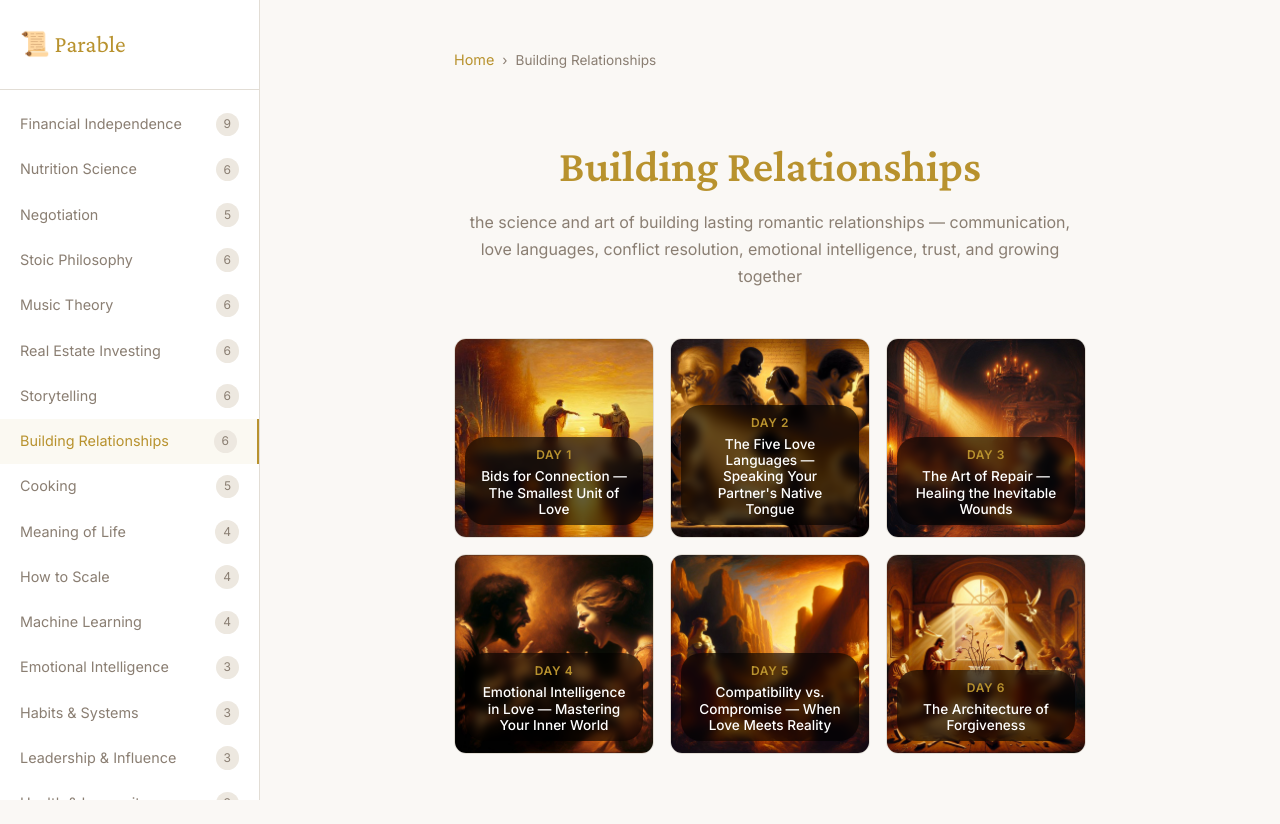
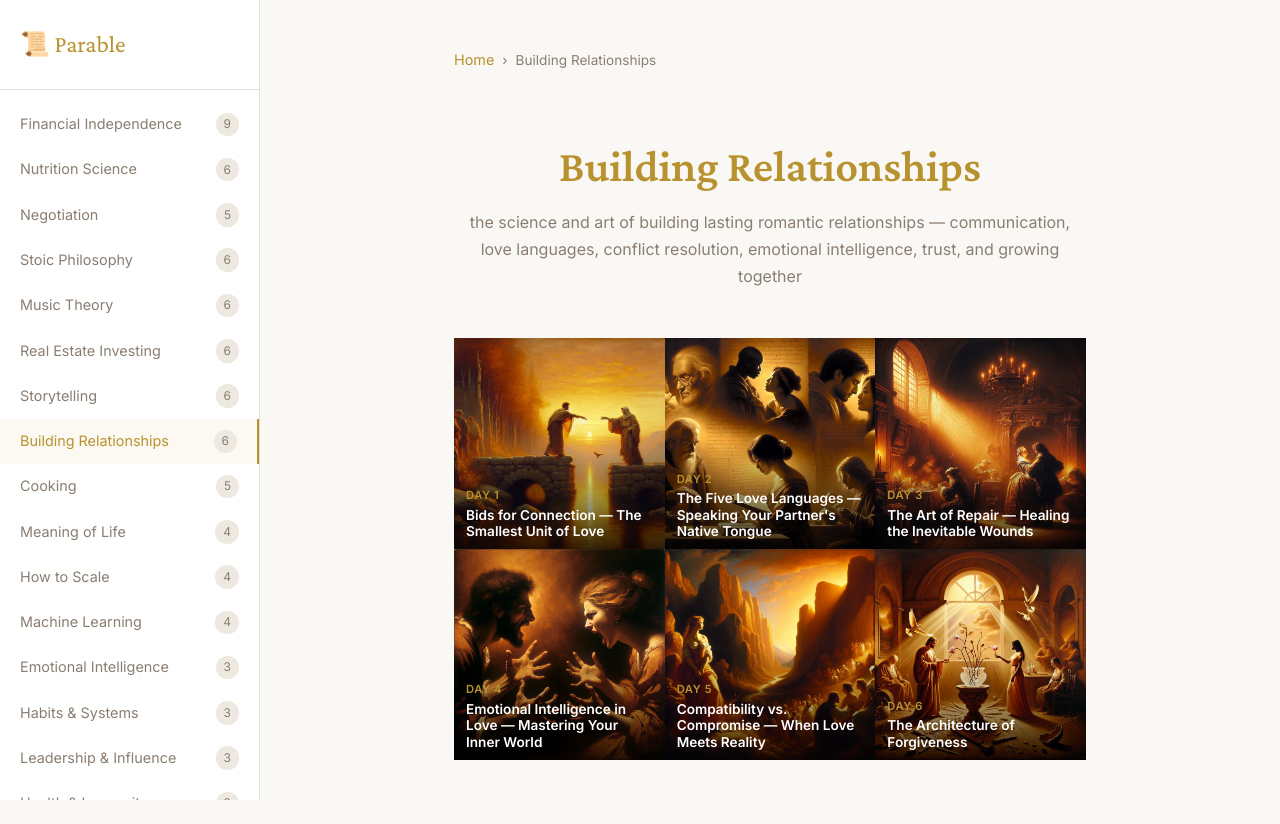
Before and after one commit to camptracker/parable, a React (Vite) app: page /#/building-relationships in a window 1280 px wide. Built offline with nearby package versions, Linux system fonts and the light colour scheme.

Commit message:
Lesson cards: no margins, full-width gradient, bold title, no border-radius

```diff
--- a/src/index.css
+++ b/src/index.css
@@ -142,26 +142,20 @@ body {
 .lesson-list {
   display: grid;
   grid-template-columns: repeat(auto-fill, minmax(200px, 1fr));
-  gap: 1rem;
+  gap: 0;
 }
 .lesson-card {
   position: relative;
   display: flex;
   align-items: flex-end;
-  justify-content: center;
   aspect-ratio: 1;
-  border-radius: 12px;
   overflow: hidden;
   text-decoration: none;
   color: #fff;
   background: var(--surface);
-  border: 1px solid var(--border);
-  transition: transform 0.2s, box-shadow 0.2s;
+  transition: opacity 0.2s;
 }
-.lesson-card:hover {
-  transform: translateY(-3px);
-  box-shadow: 0 8px 24px rgba(0,0,0,0.3);
-}
+.lesson-card:hover { opacity: 0.9; }
 .lesson-card-img {
   position: absolute;
   inset: 0;
@@ -175,25 +169,20 @@ body {
   z-index: 1;
   display: flex;
   flex-direction: column;
-  align-items: center;
-  gap: 0.15rem;
-  background: rgba(0, 0, 0, 0.6);
-  backdrop-filter: blur(4px);
-  padding: 0.5rem 1rem;
-  border-radius: 20px;
-  margin-bottom: 0.75rem;
-  text-align: center;
-  max-width: 90%;
+  gap: 0.1rem;
+  width: 100%;
+  padding: 2rem 0.75rem 0.6rem;
+  background: linear-gradient(transparent, rgba(0,0,0,0.75));
 }
 .lesson-card .lesson-day {
   color: var(--gold);
   font-weight: 600;
-  font-size: 0.75rem;
+  font-size: 0.7rem;
   text-transform: uppercase;
   letter-spacing: 0.05em;
 }
 .lesson-card .lesson-title {
-  font-weight: 500;
+  font-weight: 700;
   font-size: 0.85rem;
   line-height: 1.2;
 }
```
